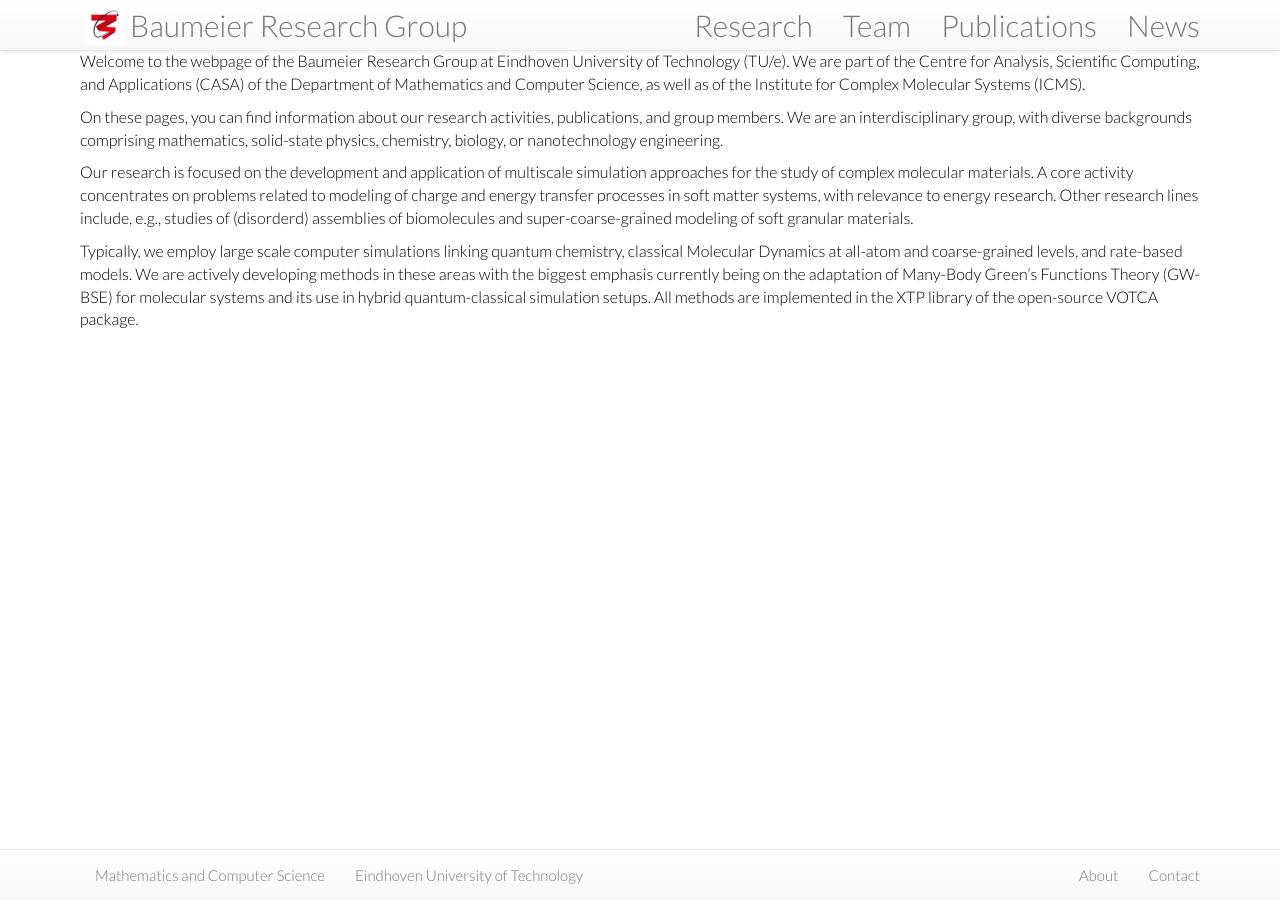
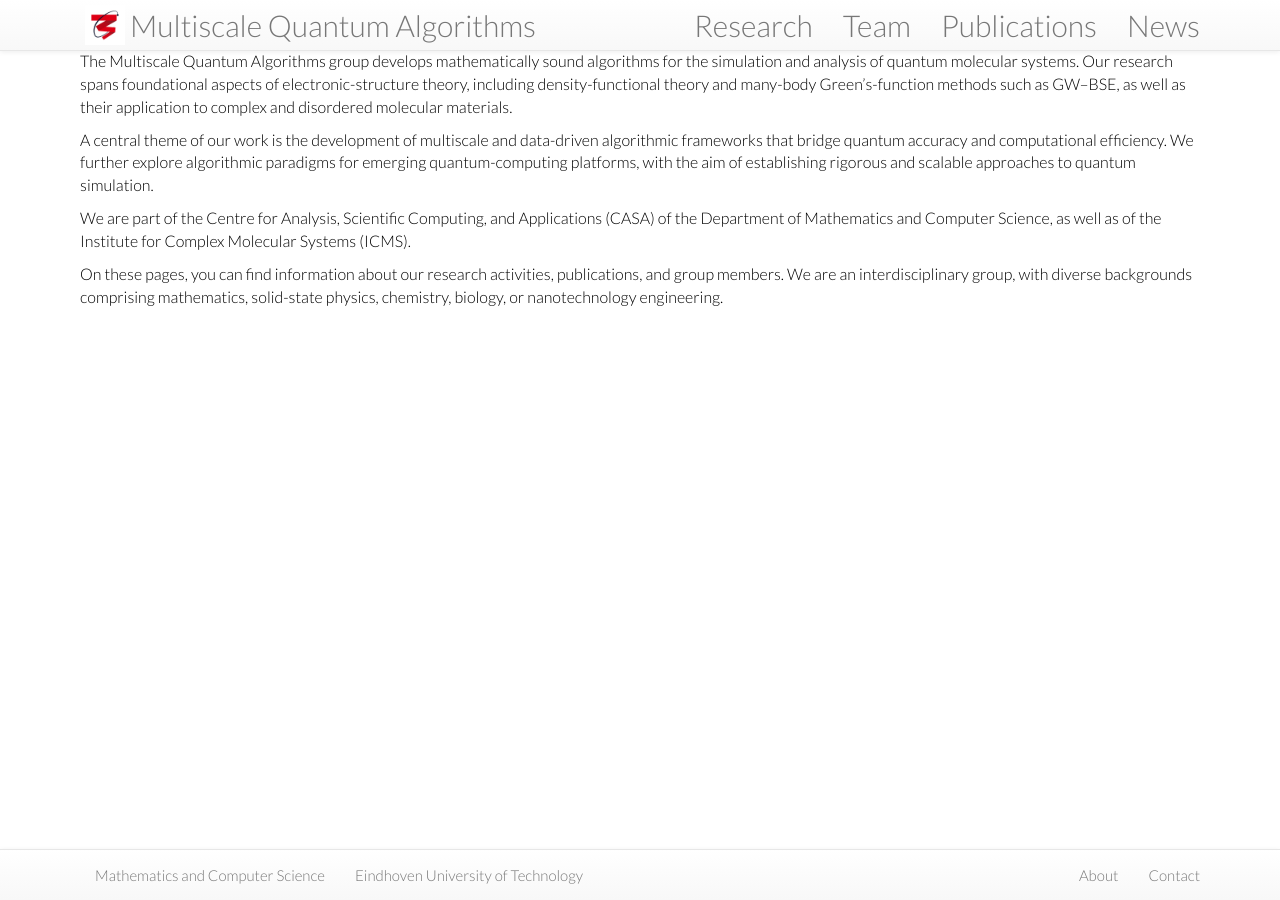
Before and after one commit to BaumeierGroup/multiscale-quantum-algorithms.github.io, a Jekyll site: the page built from misc/_posts/2022-09-27-home.md, in a window 1280 px wide. Built offline with Jekyll 4.4.1, drawn with Linux system fonts in a browser that asks for light colours; nearby versions of some CDN libraries.

Commit message:
changed group name

```diff
--- a/_config.yml
+++ b/_config.yml
@@ -8,13 +8,13 @@ highlighter: rouge
 
 markdown: kramdown
 
-repository: drummondlab/drummondlab.github.io
+repository: BaumeierGroup/multiscale-quantum-algorithms.github.io
 
 # Themes are encouraged to use these universal variables
 # so be sure to set them if your theme uses them.
 #
-title : Baumeier Research Group
-tagline: Computational Quantum & Molecular Dynamics
+title : Multiscale Quantum Algorithms
+tagline: Multiscale Quantum Algorithms
 institution:
   url: http://www.tue.nl
   name: Eindhoven University of Technology
@@ -36,7 +36,7 @@ author :
 # Else if you are pushing to username.github.io, replace with your username.
 # Finally if you are pushing to a GitHub project page, include the project name at the end.
 #
-production_url : baumeiergroup
+production_url : multiscale-quantum-algorithms
 
 # All Jekyll-Bootstrap specific configurations are namespaced into this hash
 #
--- a/about.html
+++ b/about.html
@@ -1,6 +1,6 @@
 ---
 layout: default
-title: Baumeier Research Group
+title: Multiscale Quantum Algorithms
 categories:
  - home
 ---
--- a/misc/_posts/2022-09-27-home.md
+++ b/misc/_posts/2022-09-27-home.md
@@ -1,14 +1,14 @@
 ---
 layout: default
-title: Baumeier Research Group
+title: Multiscale Quantum Algorithms
 categories:
  - home
 homepage: true
 ---
-Welcome to the webpage of the Baumeier Research Group at Eindhoven University of Technology (TU/e). We are part of the Centre for Analysis, Scientific Computing, and Applications (CASA) of the Department of Mathematics and Computer Science, as well as of the Institute for Complex Molecular Systems (ICMS).
+The Multiscale Quantum Algorithms group develops mathematically sound algorithms for the simulation and analysis of quantum molecular systems. Our research spans foundational aspects of electronic-structure theory, including density-functional theory and many-body Green’s-function methods such as GW–BSE, as well as their application to complex and disordered molecular materials.
+
+A central theme of our work is the development of multiscale and data-driven algorithmic frameworks that bridge quantum accuracy and computational efficiency. We further explore algorithmic paradigms for emerging quantum-computing platforms, with the aim of establishing rigorous and scalable approaches to quantum simulation.
+
+We are part of the Centre for Analysis, Scientific Computing, and Applications (CASA) of the Department of Mathematics and Computer Science, as well as of the Institute for Complex Molecular Systems (ICMS).
 
 On these pages, you can find information about our research activities, publications, and group members. We are an interdisciplinary group, with diverse backgrounds comprising mathematics, solid-state physics, chemistry, biology, or nanotechnology engineering.
-
-Our research is focused on the development and application of multiscale simulation approaches for the study of complex molecular materials. A core activity concentrates on problems related to modeling of charge and energy transfer processes in soft matter systems, with relevance to energy research. Other research lines include, e.g., studies of (disorderd) assemblies of biomolecules and super-coarse-grained modeling of soft granular materials.
-
-Typically, we employ large scale computer simulations linking quantum chemistry, classical Molecular Dynamics at all-atom and coarse-grained levels, and rate-based models. We are actively developing methods in these areas with the biggest emphasis currently being on the adaptation of Many-Body Green's Functions Theory (GW-BSE) for molecular systems and its use in hybrid quantum-classical simulation setups. All methods are implemented in the XTP library of the open-source VOTCA package.
```
